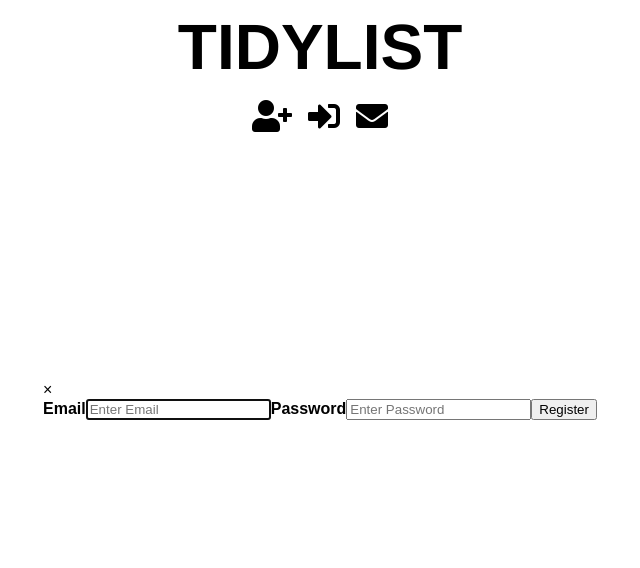
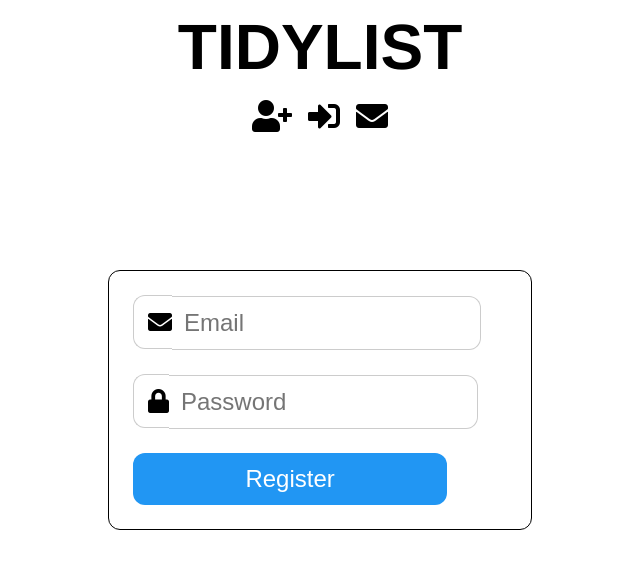
Before and after one commit to ryotamine/tidylist, a React (Create React App) app in the folder client/: page / in a window 1280 px wide. Both pictures are taken after a click on the element 592 px from the left and 122 px from the top of the page. Shown: the top 568 px of the page, without its empty margins (320-960 px from the left). Built offline with nearby package versions, Linux system fonts and the light colour scheme.

Commit message:
Style register popup

```diff
--- a/client/src/App.css
+++ b/client/src/App.css
@@ -1,19 +1,82 @@
+/* All pages */
 .App {
   text-align: center;
 }
 
+/* Home page */
 .home {
   padding: 10px;
 }
 
+/* Fontawesome icons */
 i {
   color: black;
   padding: 8px 8px 0px;
 }
 
+/* Icons before input fields */
+.icon-before {
+  border-bottom: 1px solid #ccc;
+  border-bottom-left-radius: 12px;
+  border-left: 1px solid #ccc;
+  border-top-left-radius: 12px;
+  border-top: 1px solid #ccc;
+  display: inline-block;
+  font-size: 24px;
+  margin-bottom: 24px;
+  padding: 14px 0px 14px 14px;
+}
+
+/* Full-width input fields */
+input[type=email], input[type=password] {
+  border-bottom: 1px solid #ccc;
+  border-bottom-right-radius: 12px;
+  border-left: none;
+  border-right: 1px solid #ccc;
+  border-top: 1px solid #ccc;
+  border-top-right-radius: 12px;
+  display: inline-block;
+  font-size: 24px;
+  margin-bottom: 24px;
+  outline: none;
+  padding: 12px;
+  width: 76%;
+}
+
+/* Popup content */
+.popup-content {
+  border: 1px solid black !important;
+  border-radius: 12px;
+  padding: 24px !important;
+}
+
+/* Register submit button */
+.submit-register {
+  background-color: #2196F3;
+  border: none;
+  border-radius: 12px;
+  color: white;
+  cursor: pointer;
+  font-size: 24px;
+  padding: 12px;
+  width: 84%;
+}
+
+/* App title */
 .title {
   font-family: Helvetica, Arial, sans-serif;
   font-size: 64px;
   margin: 0px;
   padding-bottom: 8px;
 }
+
+/* Responsive design */
+@media screen and (max-width: 767px) {
+  input[type=email], input[type=password] {
+    width: 76%;
+  }
+
+  .popup-content {
+    width: 100% !important;
+  }
+}
--- a/client/src/register.js
+++ b/client/src/register.js
@@ -30,37 +30,36 @@ class Register extends Component {
         onClose={this.props.closePopup}
       >
         <div>
-          <a className="close" onClick={this.props.closePopup}>
-            &times;
-          </a>
-
           <form className="register-form">
-            <label htmlFor="email">
-              <b>Email</b>
-            </label>
+            <div className="register-background">
+              <div>
+                <span className="fas fa-envelope icon-before" alt="Email">
+                </span>
                 <input
                   className="email-register"
-              type="text"
+                  type="email"
                   value={this.state.value}
                   onBlur={this._handleChange}
-              placeholder="Enter Email"
+                  placeholder="Email"
                   id="email"
                 >
                 </input>
-
-            <label htmlFor="password">
-              <b>Password</b>
-            </label>
+              </div>
+              <div>
+                <span className="fas fa-lock icon-before" alt="Password">
+                </span>
                 <input
                   className="password-register"
                   type="password"
                   value={this.state.value}
                   onBlur={this._handleChange}
-              placeholder="Enter Password"
+                  placeholder="Password"
                   id="password"
                 >
                 </input>
-
+              </div>
+            </div>
+            <div>
               <button
                 className="submit-register"
                 type="submit"
@@ -68,6 +67,7 @@ class Register extends Component {
               >
                 Register
               </button>
+            </div>
           </form>
         </div>
       </Popup>
```
Lines whose indentation alone changed are shown as unchanged.
